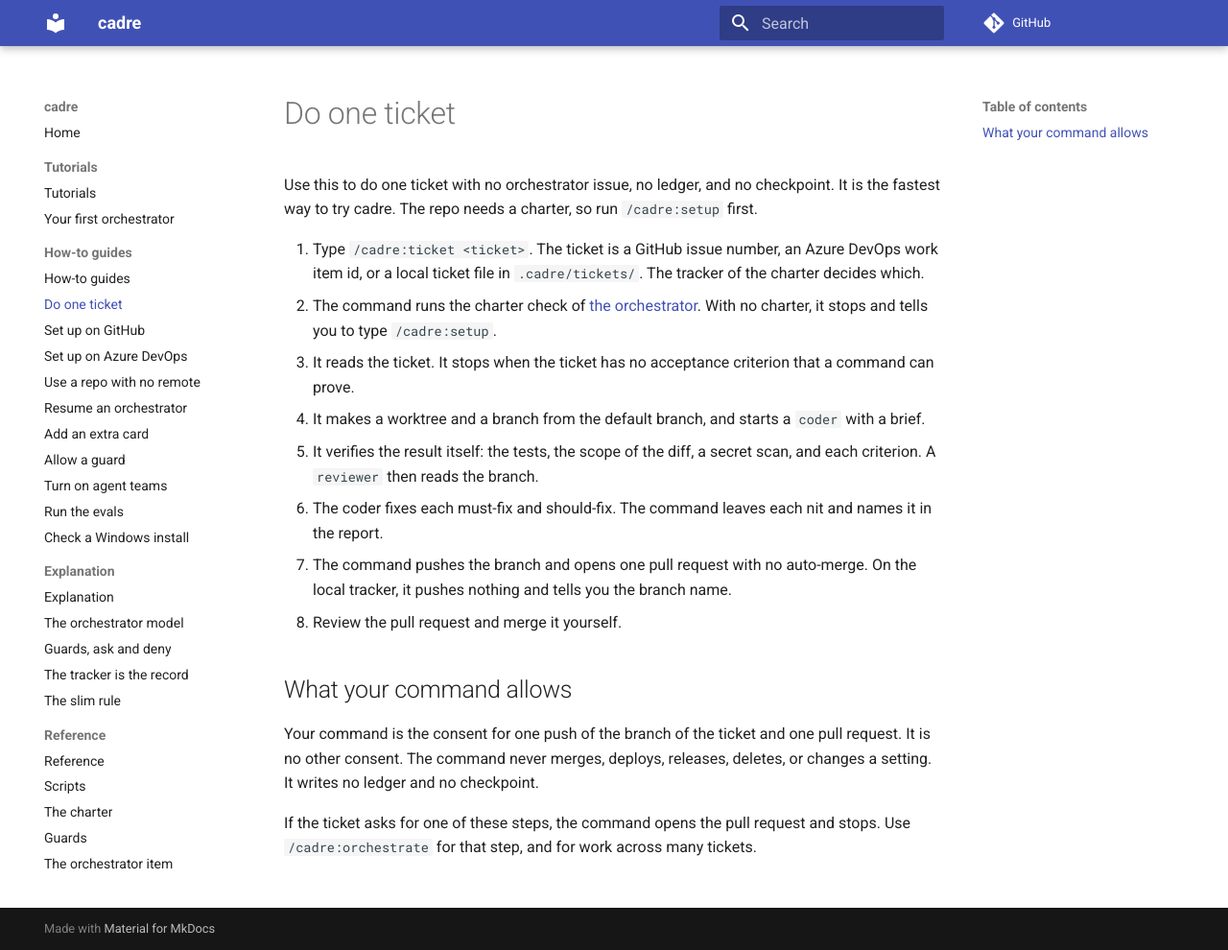
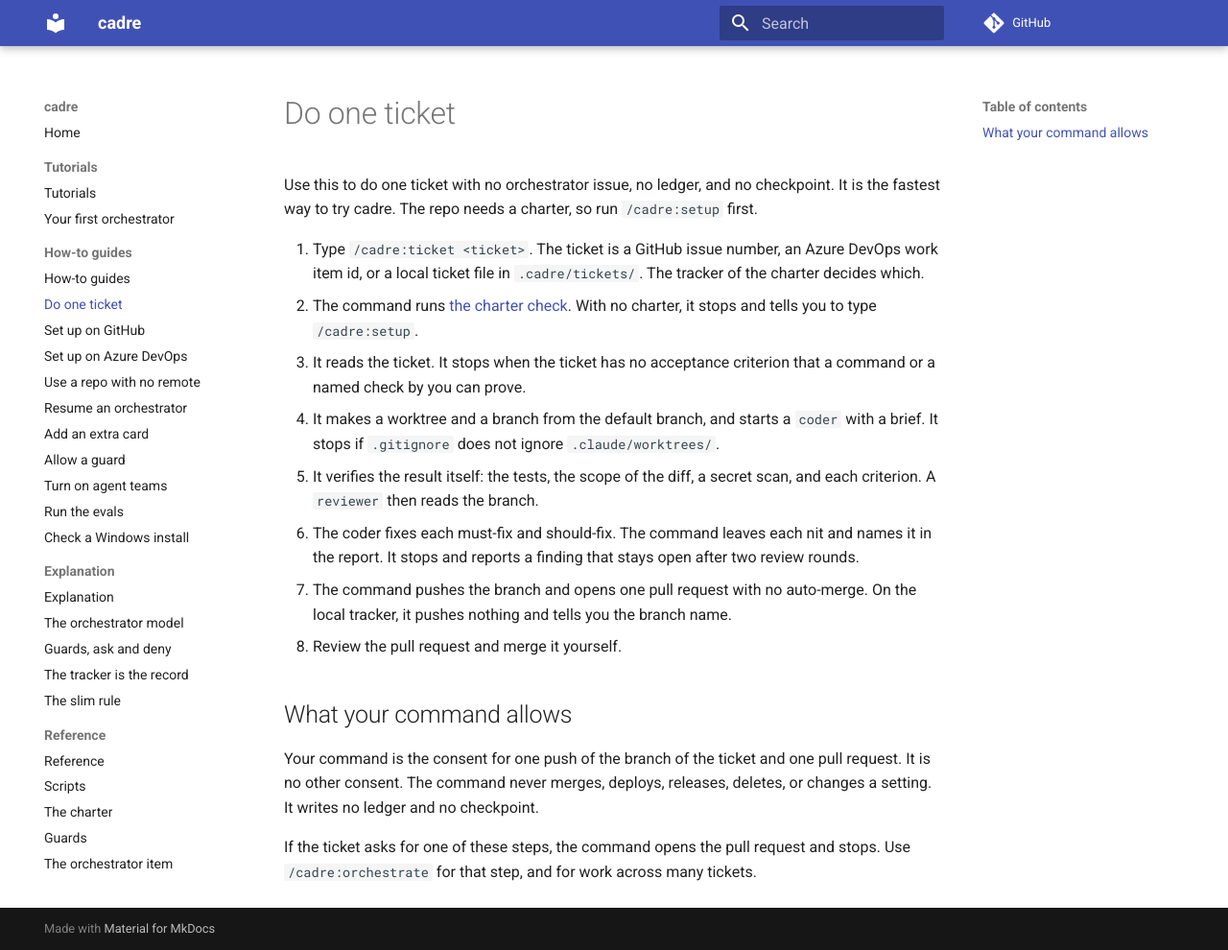
Before and after one commit to jeredleisey/skills, an MkDocs documentation site: the page built from cadre/docs/how-to/do-one-ticket.md, in a window 1280 px wide and 990 px high. Shown: the whole window at 96% size. Built offline with MkDocs 1.6.1 and Material for MkDocs 9.7.7, drawn with Linux system fonts in a browser that asks for light colours; comment, search, counter and statistics services are not loaded.

Commit message:
Fix the review findings of the ticket command
Refs #42

Co-Authored-By: Claude Sonnet 5.5 <noreply@anthropic.com>

```diff
--- a/cadre/docs/how-to/do-one-ticket.md
+++ b/cadre/docs/how-to/do-one-ticket.md
@@ -3,11 +3,11 @@
 Use this to do one ticket with no orchestrator issue, no ledger, and no checkpoint. It is the fastest way to try cadre. The repo needs a charter, so run `/cadre:setup` first.
 
 1. Type `/cadre:ticket <ticket>`. The ticket is a GitHub issue number, an Azure DevOps work item id, or a local ticket file in `.cadre/tickets/`. The tracker of the charter decides which.
-2. The command runs the charter check of [the orchestrator](../reference/charter.md). With no charter, it stops and tells you to type `/cadre:setup`.
-3. It reads the ticket. It stops when the ticket has no acceptance criterion that a command can prove.
-4. It makes a worktree and a branch from the default branch, and starts a `coder` with a brief.
+2. The command runs [the charter check](../reference/scripts.md#charter-check). With no charter, it stops and tells you to type `/cadre:setup`.
+3. It reads the ticket. It stops when the ticket has no acceptance criterion that a command or a named check by you can prove.
+4. It makes a worktree and a branch from the default branch, and starts a `coder` with a brief. It stops if `.gitignore` does not ignore `.claude/worktrees/`.
 5. It verifies the result itself: the tests, the scope of the diff, a secret scan, and each criterion. A `reviewer` then reads the branch.
-6. The coder fixes each must-fix and should-fix. The command leaves each nit and names it in the report.
+6. The coder fixes each must-fix and should-fix. The command leaves each nit and names it in the report. It stops and reports a finding that stays open after two review rounds.
 7. The command pushes the branch and opens one pull request with no auto-merge. On the local tracker, it pushes nothing and tells you the branch name.
 8. Review the pull request and merge it yourself.
 
```
Also changed, not shown: cadre/docs/README.md (+3 -0 lines), cadre/evals/ticket-no-merge/graders/no-merge-command.md (+1 -1 lines), cadre/evals/ticket-no-merge/graders/no-push-of-default-branch.md (+1 -1 lines), cadre/evals/ticket-no-merge/graders/not-merged-locally.md (+2 -2 lines), cadre/skills/ticket/SKILL.md (+4 -4 lines), 1 other file.
